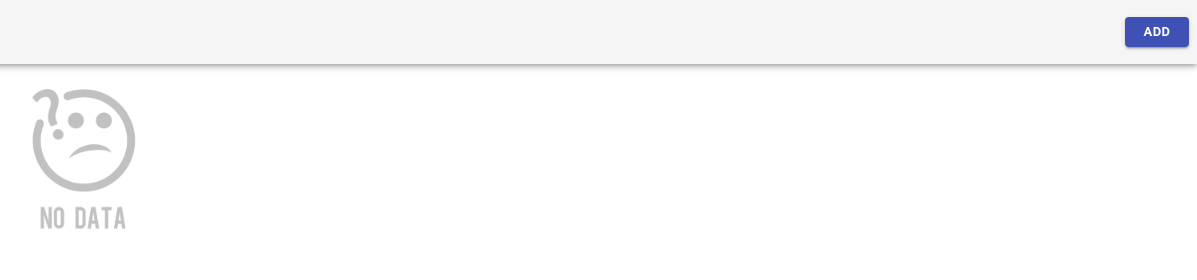
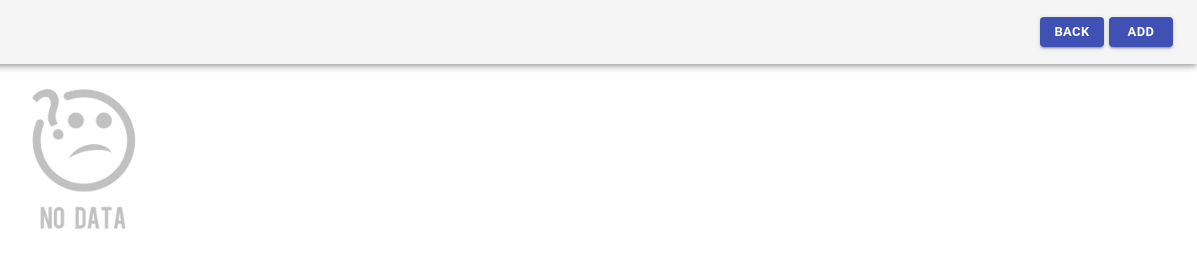
Before and after one commit to m1r4z/card-data-autocomplete, a React app: page / in a window 1280 px wide. Shown: the top 280 px of the page, 83-1280 px from the left. Built offline with nearby package versions, Linux system fonts and the light colour scheme; some packages are replaced by stand-ins of ours.

Commit message:
Navbar reformated

```diff
--- a/package.json
+++ b/package.json
@@ -12,7 +12,8 @@
     "react-app-rewired": "^2.1.8",
     "react-credit-cards": "^0.8.3",
     "react-dom": "^17.0.2",
-    "react-scripts": "4.0.3"
+    "react-scripts": "4.0.3",
+    "react-select": "^4.3.1"
   },
   "scripts": {
     "start": "react-scripts start",
--- a/src/common/constant.js
+++ b/src/common/constant.js
@@ -1,5 +1,8 @@
 export const PROJECT_NAME = "card-data-autocomplete";
 export const CARD_LIST_PAGE = 0;
 export const ADD_CARD_PAGE = 1;
+export const ADD_CATEGORY_PAGE = 2;
+export const CATEGORY_LIST_PAGE = 3;
+export const BEST_CARD_PAGE = 4;
 export const AMAZON_CHECKOUT_PAGE_URL =
 	"https://www.amazon.com/gp/buy/payselect/handlers/display.html";
--- a/src/views/Popup/App.css
+++ b/src/views/Popup/App.css
@@ -14,8 +14,6 @@ body {
 	position: absolute;
 	left: 0;
 	top: 0;
-	width: 100%;
-	height: 100%;
 	background: url("../../assets/side_vector.png") -5% 100% no-repeat,
 		url("../../assets/card_vector.png") 94% 85% no-repeat;
 	background-size: 50px 250px, 134px 200px;
--- a/src/views/Popup/components/AddCardButton.js
+++ /dev/null
@@ -1,46 +0,0 @@
-import { Button, Fab, Tooltip } from "@material-ui/core";
-import React from "react";
-import { ADD_CARD_PAGE, CARD_LIST_PAGE } from "../../../common/constant";
-import AddIcon from "@material-ui/icons/Add";
-import ArrowBackIcon from "@material-ui/icons/ArrowBack";
-
-const AddCardButton = (props) => {
-	const { pageNo, setPageNo } = props;
-
-	const handleAddCardButtonClick = () => {
-		if (pageNo === CARD_LIST_PAGE) {
-			setPageNo(ADD_CARD_PAGE);
-		} else if (pageNo === ADD_CARD_PAGE) {
-			setPageNo(CARD_LIST_PAGE);
-		}
-	};
-
-	return (
-		<React.Fragment>
-			<div className="add-card-data-button">
-				{pageNo === CARD_LIST_PAGE && (
-					<Button
-						size="small"
-						variant="contained"
-						color="primary"
-						onClick={() => handleAddCardButtonClick()}
-					>
-						<b>ADD</b>
-					</Button>
-				)}
-				{pageNo === ADD_CARD_PAGE && (
-					<Button
-						size="small"
-						variant="contained"
-						color="secondary"
-						onClick={() => handleAddCardButtonClick()}
-					>
-						<b>BACK</b>
-					</Button>
-				)}
-			</div>
-		</React.Fragment>
-	);
-};
-
-export default AddCardButton;
--- a/src/views/Popup/components/Main.js
+++ b/src/views/Popup/components/Main.js
@@ -1,12 +1,10 @@
-import Toolbar from "@material-ui/core/Toolbar";
-import Appbar from "@material-ui/core/AppBar";
 import { useEffect, useState } from "react";
-import AddCardButton from "./AddCardButton";
 import { ADD_CARD_PAGE, CARD_LIST_PAGE } from "../../../common/constant";
 import CardList from "./CardList";
 import AddCard from "./AddCard";
 import { getDataFromStorage, setDataInStorage } from "../../../common/storageUtil";
 import InfoAlert from "./InfoAlert";
+import Navbar from "./Navbar";
 
 const Main = () => {
 	const [pageNo, setPageNo] = useState(0);
@@ -43,15 +41,7 @@ const Main = () => {
 
 	return (
 		<div className="Main">
-			<Appbar color="default">
-				<Toolbar>
-					<img src="creditCard.png" width="55px" height="55px" />
-					<span style={{ position: "absolute", right: 8 }}>
-						<AddCardButton pageNo={pageNo} setPageNo={setPageNo} />
-					</span>
-				</Toolbar>
-			</Appbar>
-			<Toolbar />
+			<Navbar pageNo={pageNo} setPageNo={setPageNo} />
 			{pageNo === CARD_LIST_PAGE && (
 				<CardList
 					storageData={storageData}
--- /dev/null
+++ b/src/views/Popup/components/Navbar.js
@@ -0,0 +1,99 @@
+import { Button, Grid } from "@material-ui/core";
+import Toolbar from "@material-ui/core/Toolbar";
+import Appbar from "@material-ui/core/AppBar";
+import {
+	ADD_CARD_PAGE,
+	ADD_CATEGORY_PAGE,
+	BEST_CARD_PAGE,
+	CARD_LIST_PAGE,
+	CATEGORY_LIST_PAGE,
+} from "../../../common/constant";
+
+const Navbar = (props) => {
+	const { pageNo, setPageNo } = props;
+
+	const handleButtonClick = (type) => {
+		if (type === 2) {
+			switch (pageNo) {
+				case CATEGORY_LIST_PAGE:
+					setPageNo(ADD_CATEGORY_PAGE);
+					break;
+				case ADD_CATEGORY_PAGE:
+					setPageNo(CATEGORY_LIST_PAGE);
+					break;
+				case CARD_LIST_PAGE:
+					setPageNo(ADD_CARD_PAGE);
+					break;
+				case ADD_CARD_PAGE:
+					setPageNo(CARD_LIST_PAGE);
+					break;
+				case BEST_CARD_PAGE:
+					setPageNo(CATEGORY_LIST_PAGE);
+					break;
+				default:
+					break;
+			}
+		} else if (type === 1) {
+			switch (pageNo) {
+				case CATEGORY_LIST_PAGE:
+					setPageNo(CARD_LIST_PAGE);
+					break;
+				case CARD_LIST_PAGE:
+					setPageNo(CATEGORY_LIST_PAGE);
+				default:
+					break;
+			}
+		}
+	};
+
+	const getButtonLabel = (type) => {
+		if (type === 1) {
+			switch (pageNo) {
+				case CATEGORY_LIST_PAGE:
+					return "CARDS";
+				case CARD_LIST_PAGE:
+					return "BACK";
+			}
+		} else if (type === 2) {
+			switch (pageNo) {
+				case CATEGORY_LIST_PAGE:
+				case CARD_LIST_PAGE:
+					return "ADD";
+				case ADD_CATEGORY_PAGE:
+				case ADD_CARD_PAGE:
+				case BEST_CARD_PAGE:
+					return "BACK";
+			}
+		}
+	};
+
+	return (
+		<div className="navbar">
+			<Appbar color="default">
+				<Toolbar>
+					<img src="creditCard.png" width="55px" height="55px" />
+					<Grid container justifyContent="flex-end" alignItems="center">
+						{(pageNo === CATEGORY_LIST_PAGE || pageNo === CARD_LIST_PAGE) && (
+							<Button
+								size="small"
+								variant="contained"
+								color="primary"
+								style={{ marginRight: 5 }}
+								onClick={() => handleButtonClick(1)}
+							><b>{getButtonLabel(1)}</b></Button>
+						)}
+						<Button
+							size="small"
+							variant="contained"
+							color="primary"
+							onClick={() => handleButtonClick(2)}
+						><b>{getButtonLabel(2)}</b></Button>
+					</Grid>
+				</Toolbar>
+			</Appbar>
+			<Toolbar />
+		</div>
+	);
+};
+
+export default Navbar;
```
Also changed, not shown: 1 other file.
